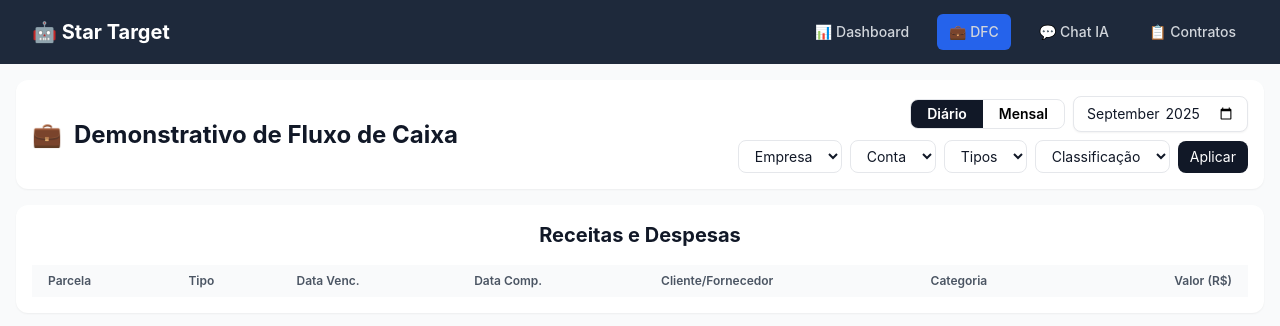
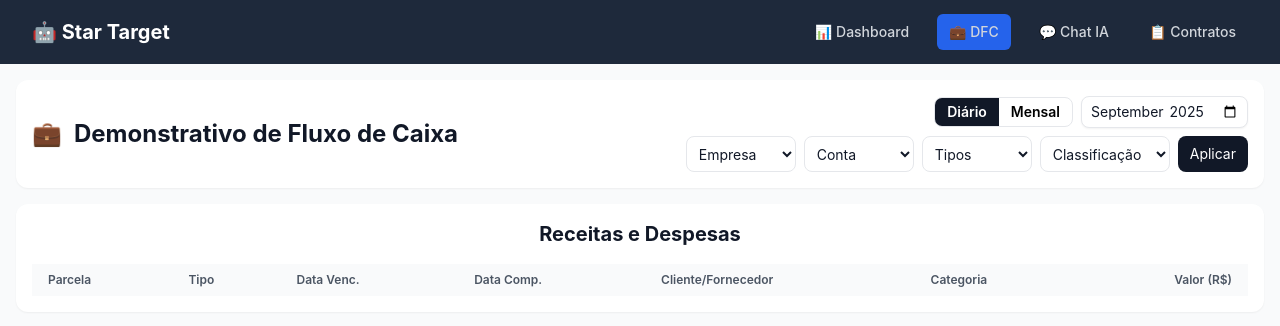
Before and after one commit to arthurbowens/ia-financeira-erp, an Angular app: page /fluxo-caixa in a window 1280 px wide. Shown: the top 326 px of the page. Built offline with nearby package versions, Linux system fonts and the light colour scheme.

Commit message:
fix(fluxo-caixa): compactar filtros e padronizar alturas para Vercel

```diff
--- a/src/app/components/fluxo-caixa/fluxo-caixa.component.html
+++ b/src/app/components/fluxo-caixa/fluxo-caixa.component.html
@@ -12,31 +12,31 @@
             <button (click)="setVisao('diario')"
                     [class.bg-gray-900]="visao==='diario'"
                     [class.text-white]="visao==='diario'"
-                    class="px-4 py-1 text-sm font-semibold hover:bg-gray-100">Diário</button>
+                    class="px-3 py-1 text-xs sm:text-sm font-semibold hover:bg-gray-100">Diário</button>
             <button (click)="setVisao('mensal')"
                     [class.bg-gray-900]="visao==='mensal'"
                     [class.text-white]="visao==='mensal'"
-                    class="px-4 py-1 text-sm font-semibold hover:bg-gray-100">Mensal</button>
+                    class="px-3 py-1 text-xs sm:text-sm font-semibold hover:bg-gray-100">Mensal</button>
           </div>
           <input type="month"
                  [ngModel]="mesSelecionado"
                  (ngModelChange)="onMesAlterado($event)"
-                 class="bg-white border border-gray-200 rounded-lg px-3 py-1.5 text-sm text-gray-900 shadow-sm focus:outline-none focus:ring-2 focus:ring-primary-300" />
+                 class="bg-white border border-gray-200 rounded-lg px-2 py-1 text-xs sm:text-sm text-gray-900 shadow-sm focus:outline-none focus:ring-2 focus:ring-primary-300 max-w-[150px] sm:max-w-[180px]" />
           <div class="flex items-center gap-2 flex-wrap min-w-0">
-            <select class="bg-white border border-gray-200 rounded-lg px-3 py-1.5 text-sm text-gray-900">
+            <select class="bg-white border border-gray-200 rounded-lg px-2 py-1 text-xs sm:text-sm text-gray-900 h-9 min-w-[110px]">
               <option>Empresa</option>
             </select>
-            <select class="bg-white border border-gray-200 rounded-lg px-3 py-1.5 text-sm text-gray-900">
+            <select class="bg-white border border-gray-200 rounded-lg px-2 py-1 text-xs sm:text-sm text-gray-900 h-9 min-w-[110px]">
               <option>Conta</option>
             </select>
-            <select class="bg-white border border-gray-200 rounded-lg px-3 py-1.5 text-sm text-gray-900">
+            <select class="bg-white border border-gray-200 rounded-lg px-2 py-1 text-xs sm:text-sm text-gray-900 h-9 min-w-[110px]">
               <option>Tipos</option>
             </select>
-            <select class="bg-white border border-gray-200 rounded-lg px-3 py-1.5 text-sm text-gray-900">
+            <select class="bg-white border border-gray-200 rounded-lg px-2 py-1 text-xs sm:text-sm text-gray-900 h-9 min-w-[130px]">
               <option>Classificação</option>
             </select>
-            <button type="button" class="inline-flex items-center gap-2 bg-gray-900 text-white px-3 py-1.5 rounded-lg text-sm shrink-0">
-              <span>Aplicar</span>
+            <button type="button" class="inline-flex items-center gap-2 bg-gray-900 text-white px-3 py-2 rounded-lg text-xs sm:text-sm shrink-0 h-9">
+              <span class="leading-none">Aplicar</span>
             </button>
           </div>
         </div>
```
